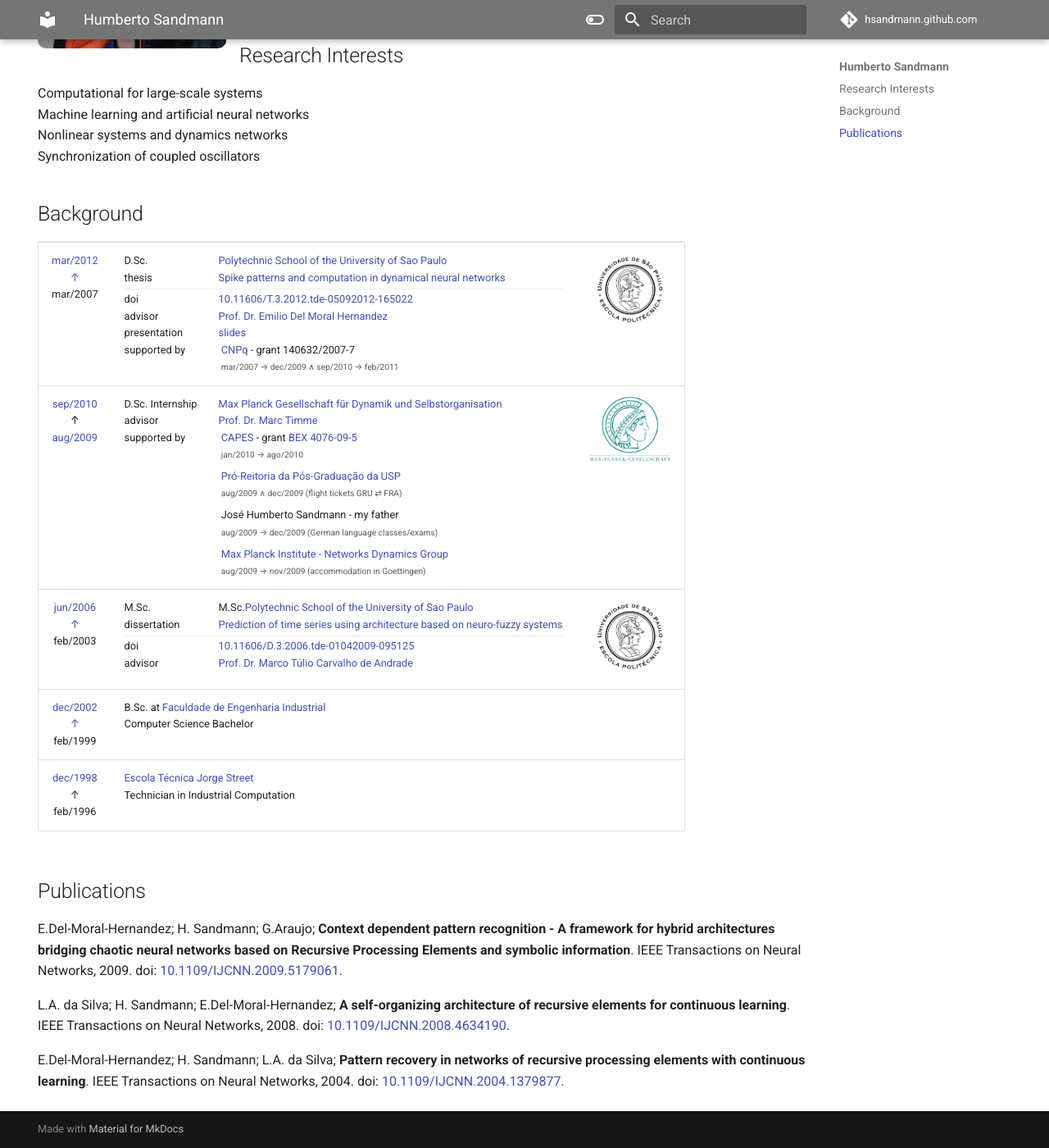
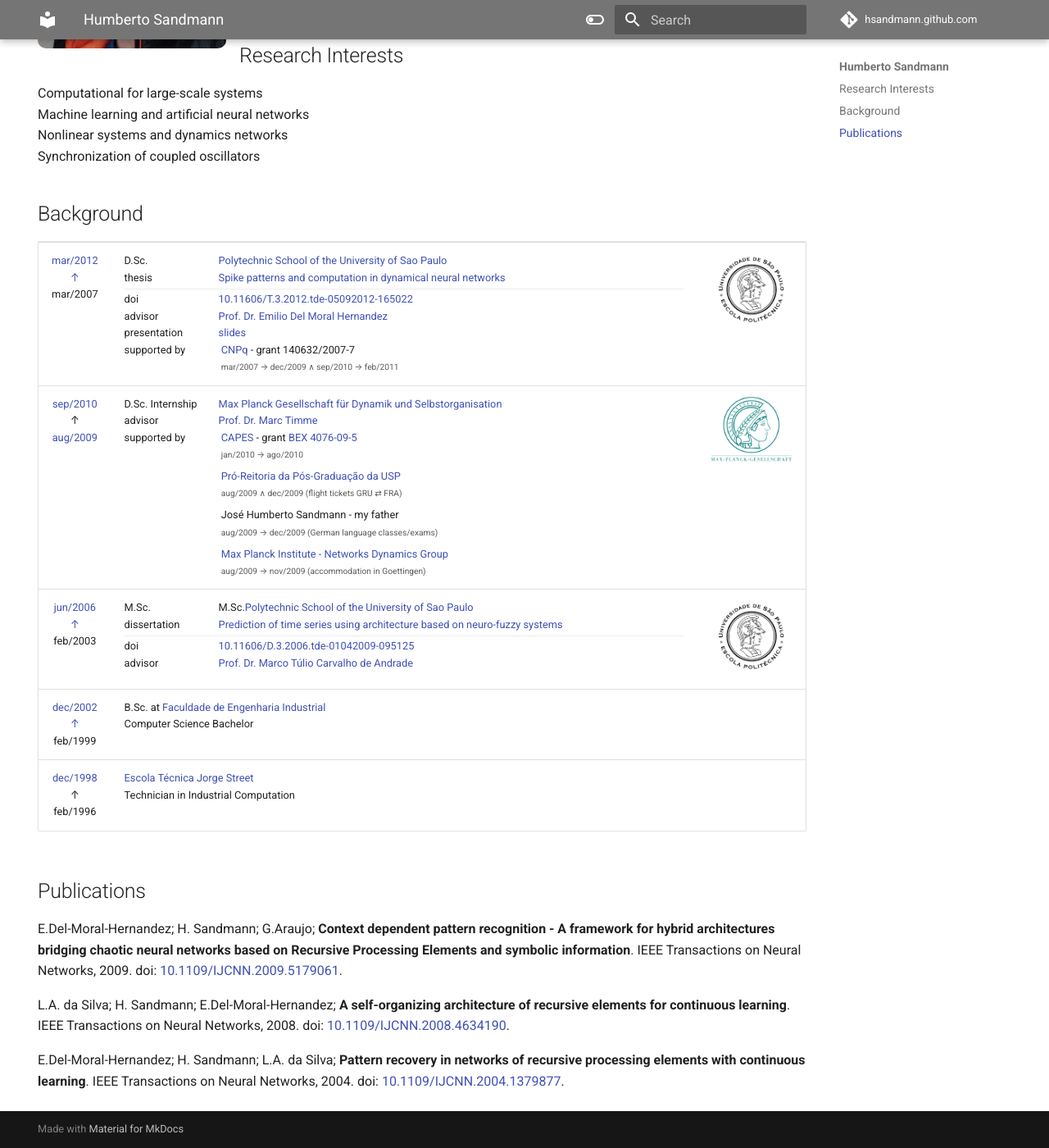
Before and after one commit to hsandmann/hsandmann.github.com, an MkDocs documentation site: the page built from docs/index.md, in a window 1280 px wide and 1400 px high, scrolled down 416 px. Shown: the whole window at 82% size. Built offline with MkDocs 1.6.1 and Material for MkDocs 9.7.7, drawn with Linux system fonts in a browser that asks for light colours; comment, search, counter and statistics services are not loaded.

Commit message:
new version

```diff
--- /dev/null
+++ b/_config.yaml
@@ -0,0 +1,6 @@
+title: Sandmann, H.
+logo: /assets/img/sandmann.jpg
+description: <small>sep 29, 2018<br>Carmel-By-The-Sea</small>
+show_downloads: false
+google_analytics:
+theme: jekyll-theme-minimal
--- a/docs/index.md
+++ b/docs/index.md
@@ -39,7 +39,7 @@
             <a href='./assets/doc/usp-doutorado-grade.pdf' target='_blank'>&#8593;</a><br>
             mar/2007
         </td>
-        <td>
+        <td style='width: 100%;'>
             <span class='details'>D.Sc.</span><a href='http://ppgee.poli.usp.br/' target='_blank'>Polytechnic School of the University of Sao Paulo</a><br>
             <span class='details'>thesis</span><a href='https://doi.org/10.11606/T.3.2012.tde-05092012-165022' target='_blank'>Spike patterns and computation in dynamical neural networks</a><br>
             <hr style='margin: 2px 0px;'>
--- a/docs/stylesheets/extra.css
+++ b/docs/stylesheets/extra.css
@@ -43,3 +43,7 @@
     display: inline-block !important;
     margin: 0px !important;
 }
+
+.md-typeset__table {
+    min-width: 100%;
+}
```
